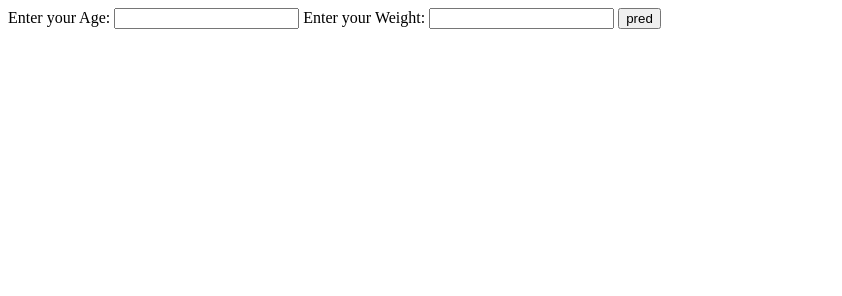
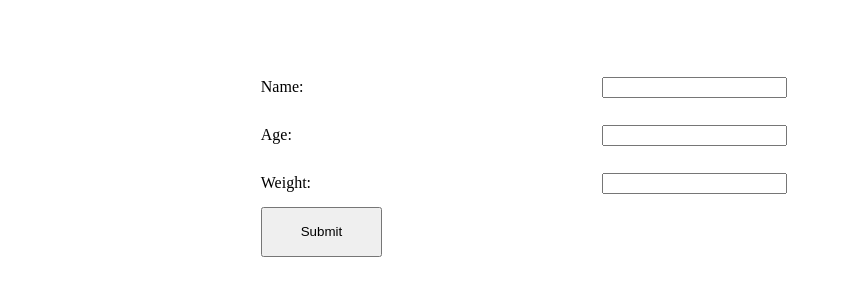
Before and after one commit to saurabhkkanaujia/JS_Forms, a plain HTML site: page src/index.html in a window 1280 px wide. Shown: the whole page, without its empty margins (0-842 px from the left). Drawn offline with Linux system fonts and the light colour scheme.

Commit message:
Divided into Modules

```diff
--- a/src/index.html
+++ b/src/index.html
@@ -1,5 +1,6 @@
 <!DOCTYPE html>
 <html lang="en">
+
 <head>
     <meta charset="UTF-8">
     <meta http-equiv="X-UA-Compatible" content="IE=edge">
@@ -8,17 +9,24 @@
     <script src="script.js"></script>
     <link rel="stylesheet" href="styles.css">
 </head>
+
 <body>
     <div id="wrapper">
         <div id="header"></div>
         <div id="main">
             <div id="content">
                 <div>
-                    <label for="age">Enter your Age:</label>
-                    <input type="text" name="age" id="age">
-                    <label for="age">Enter your Weight:</label>
-                    <input type="text" name="weight" id="weight">
-                    <input type="button" value="pred" id="predict" onclick="predictBMI();">
+                    <div class="float_left">
+                        <label for="name">Name:</label><br>
+                        <label for="age">Age:</label><br>
+                        <label for="age">Weight:</label><br>
+                    </div>
+                    <div class="float_left">
+                        <input type="text" name="name" id="name"><br>
+                        <input type="text" name="age" id="age"><br>
+                        <input type="text" name="weight" id="weight">
+                    </div>
+                    <input type="button" value="Submit" id="predict" onclick="submitForm()">
                 </div>
                 <div>
                     <span id="result"></span>
@@ -29,4 +37,5 @@
         <div id="footer"></div>
     </div>
 </body>
+
 </html>
--- a/src/script.js
+++ b/src/script.js
@@ -1,50 +1,80 @@
-function predictBMI(){
+function submitForm(){
+    var name = document.getElementById("name").value;
     var age = parseInt(document.getElementById("age").value);
     var wt = parseInt(document.getElementById("weight").value);
+
+    var output = "";
+    if (checkValues(name, age, wt)){
+        console.log("yes")
+        output = predictBMI(name, age, wt);
+    }
+    else {
+        output = "Error in Input Values";
+    }
+    display(output);
+}
+
+function checkValues(name, age, wt){
+    if (age == null || age == "" || age == " " || wt == null || wt == "" || wt == " " || name == null || name == "" || name == " " ){
+        return false;
+    }
+    else if (isNaN(age) || isNaN(wt) || typeof name != "string" || typeof parseInt(name) == "number"){
+        return false;
+    }
+    else{
+        return true;
+    }
+}
+
+
+function predictBMI(name, age, wt){
     var res = "";
-    if (age > 5 && age < 7){
+    if (age >= 5 && age <= 7){
         if (wt < 15){
-            res = "Underweight";
+            res = "Hello "+name+"!!! Your Weight is less than recommended value of 15kg at an age of "+age;
         }
-        else if (wt>=15 || wt <= 20){
-            res = "Perfect";
+        else if (wt>=15 && wt <= 20){
+            res = "Hello "+name+"!!! Your Weight is perfect";
         }
         else {
-            res = "Overweight";
+            res = "Hello "+name+"!!! Your Weight is greater than recommended value of 20kg at an age of "+age;
         }
     }
-    else if (age > 8 && age < 10){
+    else if (age >= 8 && age <= 10){
         if (wt < 21){
-            res = "Underweight";
+            res = "Hello "+name+"!!! Your Weight is less than recommended value of 21kg at an age of "+age;
         }
-        else if (wt>=21 || wt <= 25){
-            res = "Perfect";
+        else if (wt>=21 && wt <= 25){
+            res = "Hello "+name+"!!! Your Weight is perfect";
         }
         else {
-            res = "Overweight";
+            res = "Hello "+name+"!!! Your Weight is greater than recommended value of 25kg at an age of "+age;
         }
     }
-    else if (age > 11 && age < 15){
+    else if (age >= 11 && age <= 15){
         if (wt < 26){
-            res = "Underweight";
+            res = "Hello "+name+"!!! Your Weight is less than recommended value of 26kg at an age of "+age;
         }
         else if (wt>=26 || wt <= 30){
-            res = "Perfect";
+            res = "Hello "+name+"!!! Your Weight is perfect";
         }
         else {
-            res = "Overweight";
+            res = "Hello "+name+"!!! Your Weight is greater than recommended value of 30kg at an age of "+age;
         }
     }
     else if (age > 16 && age < 20){
-        if (wt < 26){
-            res = "Underweight";
+        if (wt < 31){
+            res = "Hello "+name+"!!! Your Weight is less than recommended value of 31kg at an age of "+age;
         }
-        else if (wt>=31 || wt <= 40){
-            res = "Perfect";
+        else if (wt>=31 && wt <= 40){
+            res = "Hello "+name+"!!! Your Weight is perfect";
         }
         else {
-            res = "Overweight";
+            res = "Hello "+name+"!!! Your Weight is greater than recommended value of 40kg at an age of "+age;
         }
     }
-    document.getElementById("result").innerHTML = "You are"+res;
+    return res;
 }
+function display(output){
+    document.getElementById("result").innerHTML = output;
+}
--- a/src/styles.css
+++ b/src/styles.css
@@ -0,0 +1,13 @@
+#wrapper{
+    margin: 5% 20%;
+}
+#main{
+    line-height: 3;
+}
+#predict{
+    padding: 2% 5%;
+}
+.float_left{
+    float: left;
+    width: 45%;
+}
```
